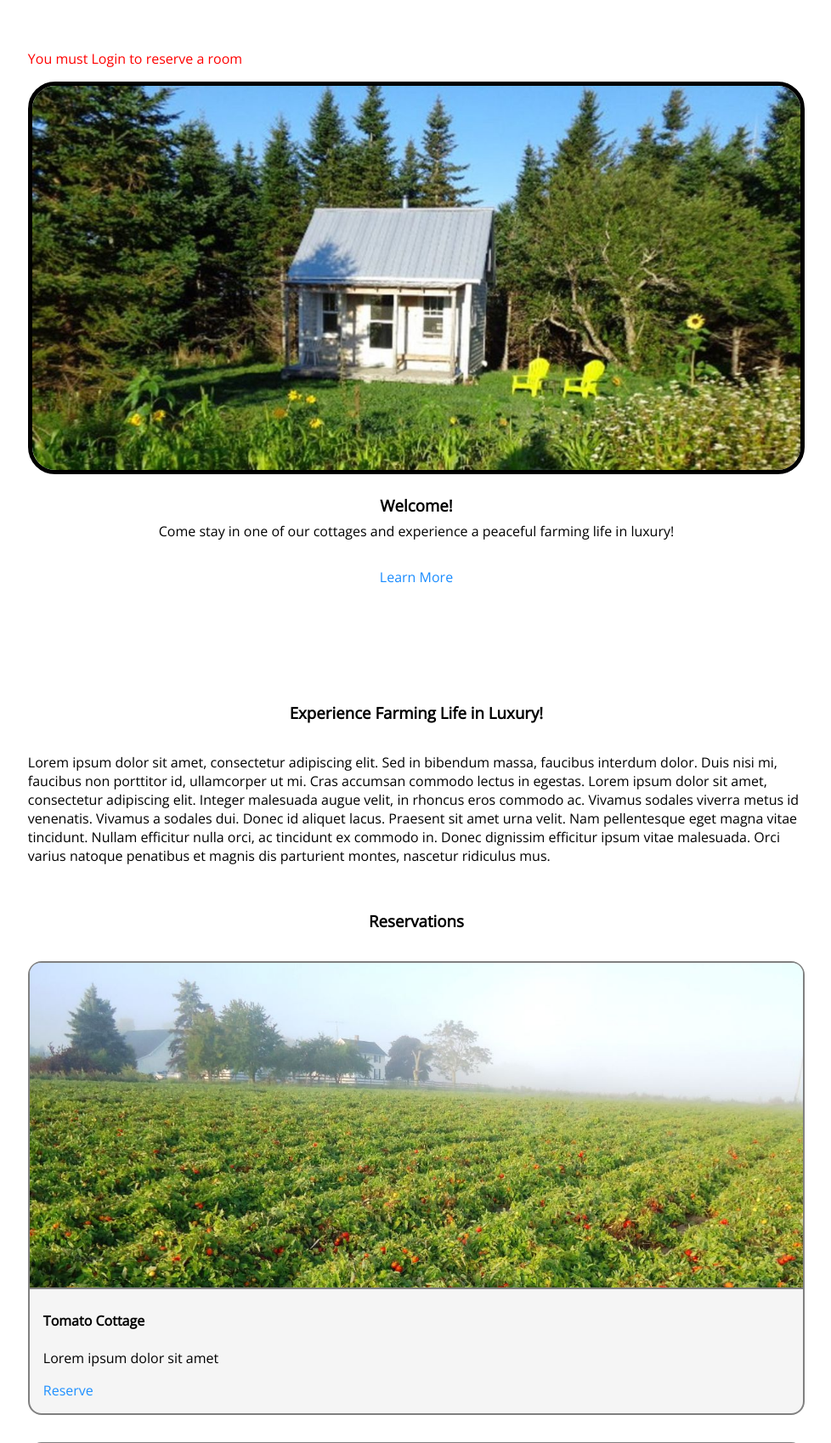
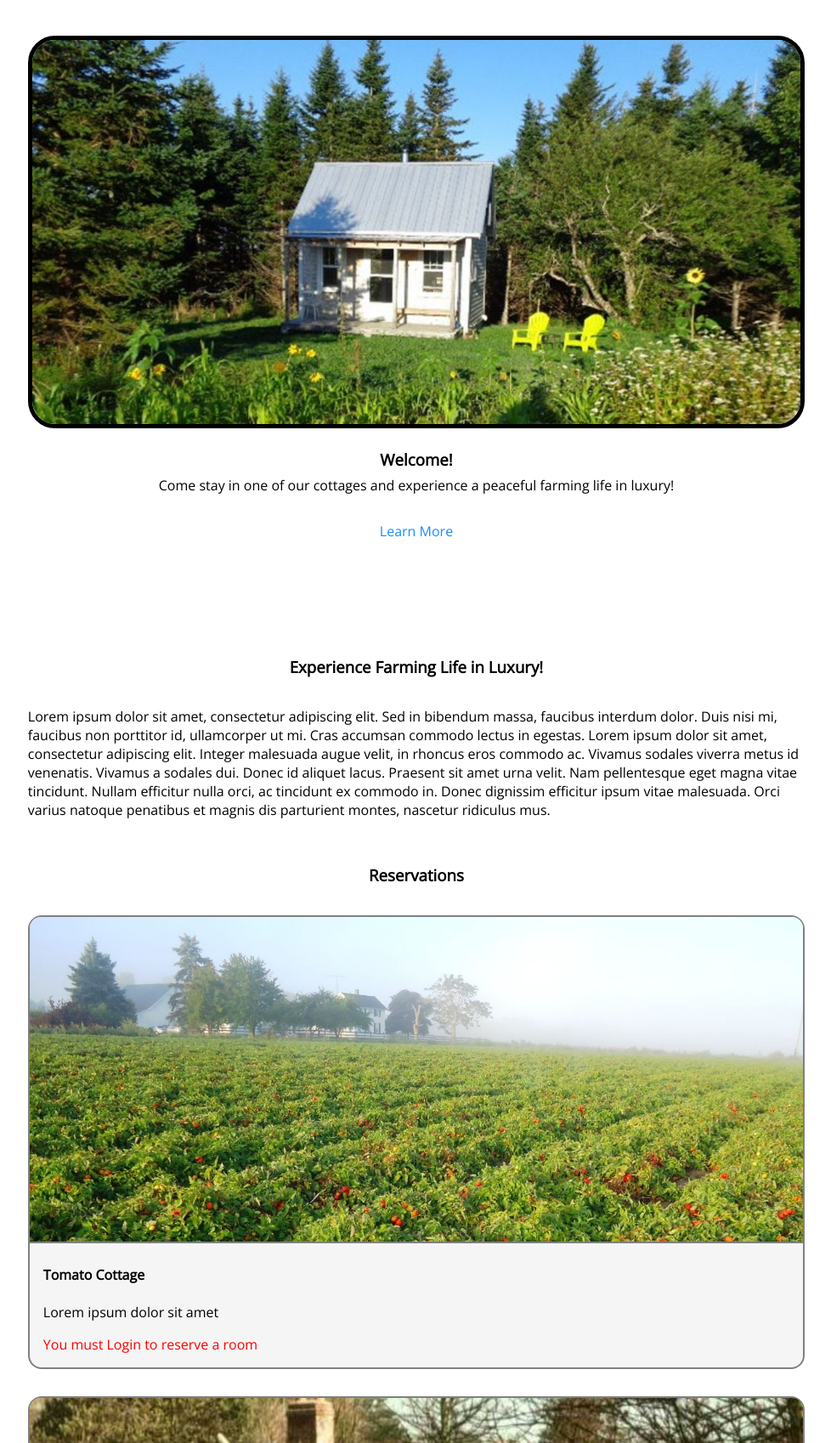
Before and after one commit to Box-Analyst/green-tomatoes, a PHP site: page / in a window 1280 px wide. Shown: the part 86-1784 px from the top of the page at 85% size, without its empty margins (150-1128 px from the left). Run offline with PHP 8.4, Linux system fonts and the light colour scheme; some libraries are stand-ins or nearby versions.

Commit message:
Update index.php

```diff
--- a/index.php
+++ b/index.php
@@ -75,9 +75,6 @@
     <?php  if (isset($_SESSION['username'])) : ?>
     	<p>Welcome <strong><?php echo $_SESSION['username']; ?></strong></p>
     <?php endif ?>
-	<?php  if (!isset($_SESSION['username'])) : ?>
-    	<p> <a href="login.php?msg='1'" style="color: red;">You must Login to reserve a room</a> </p>
-    <?php endif ?>
   </div>
     <div id="slideshow-container">
       <img src="./media/landing/1.jpg" id="slides">
@@ -109,45 +106,80 @@
       <img src="./media/landing/4.jpg" id="resimg">
       <h4>Tomato Cottage</h4>
       <p>Lorem ipsum dolor sit amet</p>
-      <a name="more">
-        <p>Reserve</p>
+	  <?php  if (!isset($_SESSION['username'])) : ?>
+      <a name="more" href="login.php" style="color: red;">
+	    <p>You must Login to reserve a room</p>
       </a>
+	  <?php endif ?>
+	  <?php  if (isset($_SESSION['username'])) : ?>
+      <a name="more" href="reserveroom.php">
+	    <p>Reserve</p>
+      </a>
+	  <?php endif ?>
     </div>
 
     <div id="resCard">
       <img src="./media/landing/2.jpg" id="resimg">
       <h4>Watermelon Cottage</h4>
       <p>Lorem ipsum dolor sit amet</p>
-      <a name="more">
-        <p>Reserve</p>
+      <?php  if (!isset($_SESSION['username'])) : ?>
+      <a name="more" href="login.php" style="color: red;">
+	    <p>You must Login to reserve a room</p>
       </a>
+	  <?php endif ?>
+	  <?php  if (isset($_SESSION['username'])) : ?>
+      <a name="more" href="reserveroom.php">
+	    <p>Reserve</p>
+      </a>
+	  <?php endif ?>
     </div>
 
     <div id="resCard">
       <img src="./media/landing/5.jpg" id="resimg">
       <h4>Corn Cottage</h4>
       <p>Lorem ipsum dolor sit amet</p>
-      <a name="more">
-        <p>Reserve</p>
+      <?php  if (!isset($_SESSION['username'])) : ?>
+      <a name="more" href="login.php" style="color: red;">
+	    <p>You must Login to reserve a room</p>
       </a>
+	  <?php endif ?>
+	  <?php  if (isset($_SESSION['username'])) : ?>
+      <a name="more" href="reserveroom.php">
+	    <p>Reserve</p>
+      </a>
+	  <?php endif ?>
     </div>
 
     <div id="resCard">
       <img src="./media/landing/1.jpg" id="resimg">
       <h4>Sunflower Cottage</h4>
       <p>Lorem ipsum dolor sit amet</p>
-      <a name="more">
-        <p>Reserve</p>
+      <?php  if (!isset($_SESSION['username'])) : ?>
+      <a name="more" href="login.php" style="color: red;">
+	    <p>You must Login to reserve a room</p>
       </a>
+	  <?php endif ?>
+	  <?php  if (isset($_SESSION['username'])) : ?>
+      <a name="more" href="reserveroom.php">
+	    <p>Reserve</p>
+      </a>
+	  <?php endif ?>
     </div>
 
     <div id="resCard">
       <img src="./media/landing/3.jpg" id="resimg">
       <h4>Wheat Cottage</h4>
       <p>Lorem ipsum dolor sit amet</p>
-      <a name="more">
-        <p>Reserve</p>
+      <?php  if (!isset($_SESSION['username'])) : ?>
+      <a name="more" href="login.php" style="color: red;">
+	    <p>You must Login to reserve a room</p>
       </a>
+	  <?php endif ?>
+	  <?php  if (isset($_SESSION['username'])) : ?>
+      <a name="more" href="reserveroom.php">
+	    <p>Reserve</p>
+      </a>
+	  <?php endif ?>
     </div>
 
   </main>
```
